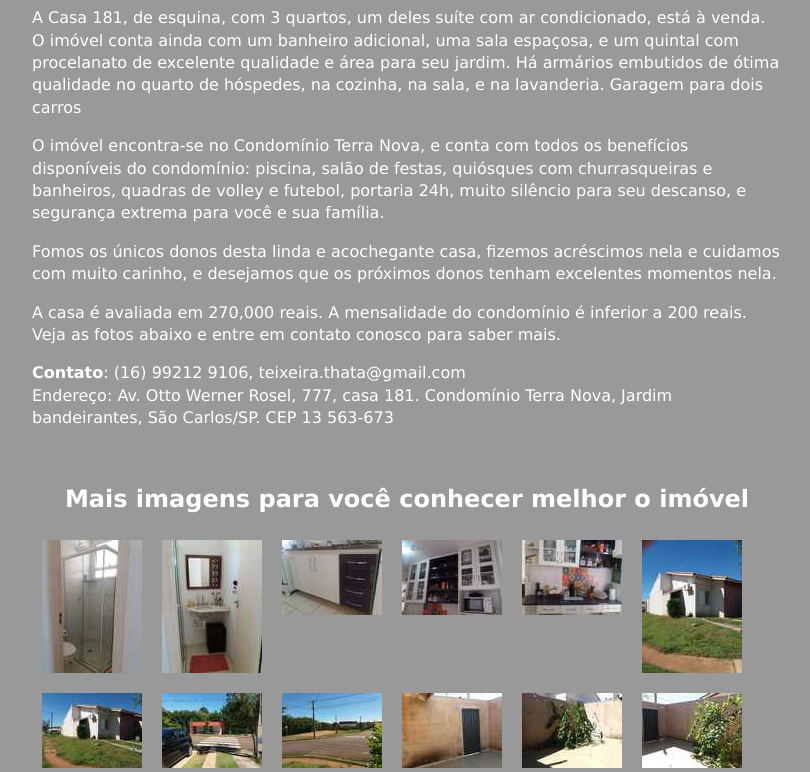
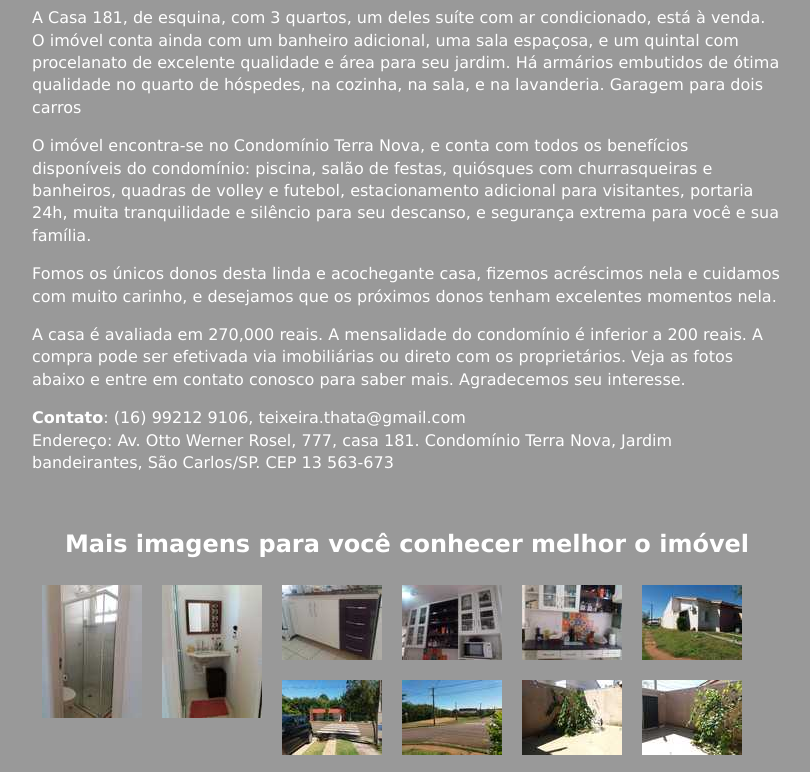
Before and after one commit to casaterranova/casaterranova.github.io, a website: page index.html in a window 1280 px wide. Shown: the part 560-1332 px from the top of the page, without its empty margins (233-1043 px from the left). Drawn offline with Linux system fonts and the light colour scheme.

Commit message:
finalizada primeira versão do site

```diff
--- a/index.html
+++ b/index.html
@@ -43,8 +43,8 @@ Há armários embutidos de ótima qualidade no quarto de hóspedes, na cozinha,
 Garagem para dois carros
 </p>
 <p>
-O imóvel encontra-se no Condomínio Terra Nova, e conta com todos os benefícios disponíveis do condomínio: piscina, salão de festas, quiósques com churrasqueiras e banheiros, quadras de volley e futebol, portaria 24h,
-muito silêncio para seu descanso,
+O imóvel encontra-se no Condomínio Terra Nova, e conta com todos os benefícios disponíveis do condomínio: piscina, salão de festas, quiósques com churrasqueiras e banheiros, quadras de volley e futebol, estacionamento adicional para visitantes, portaria 24h,
+muita tranquilidade e silêncio para seu descanso,
 e segurança extrema para você e sua família.
 </p>
 <p>
@@ -54,7 +54,9 @@ e desejamos que os próximos donos tenham excelentes momentos nela.
 </p>
 <p>
 A casa é avaliada em 270,000 reais. A mensalidade do condomínio é inferior a 200 reais.
+A compra pode ser efetivada via imobiliárias ou direto com os proprietários.
 Veja as fotos abaixo e entre em contato conosco para saber mais.
+Agradecemos seu interesse.
 </p>
 <p>
 <b>Contato</b>: (16) 99212 9106, teixeira.thata@gmail.com<br/>
--- a/js/demo/demo.js
+++ b/js/demo/demo.js
@@ -19,11 +19,9 @@ $(function () {
     'cozinha.jpeg',
     'cozinha2.jpeg',
     'cozinha3.jpeg',
-    'fachada.jpeg',
     'fachada2.jpeg',
     'frente.jpeg',
     'frente2.jpeg',
-    'fundo.jpeg',
     'fundo2.jpeg',
     'fundo3.jpeg',
     'lavanderia.jpeg',
```
